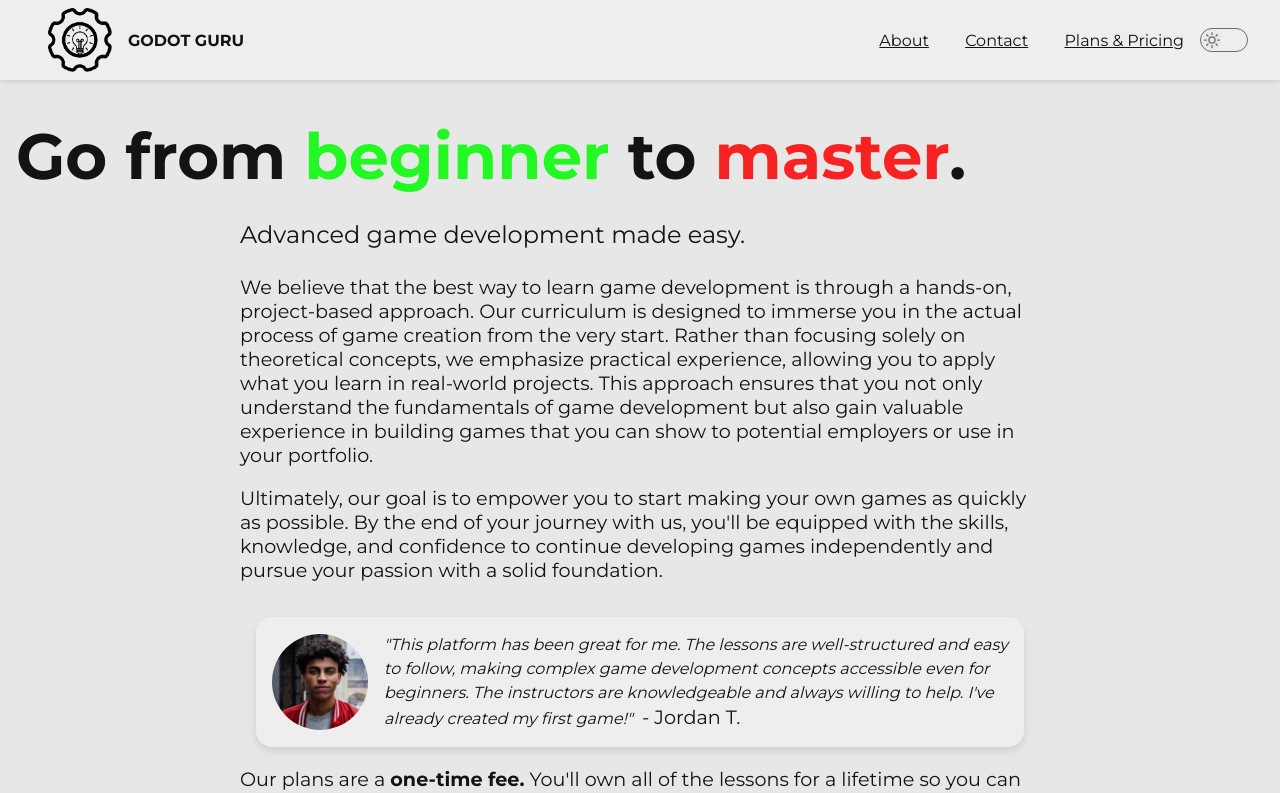
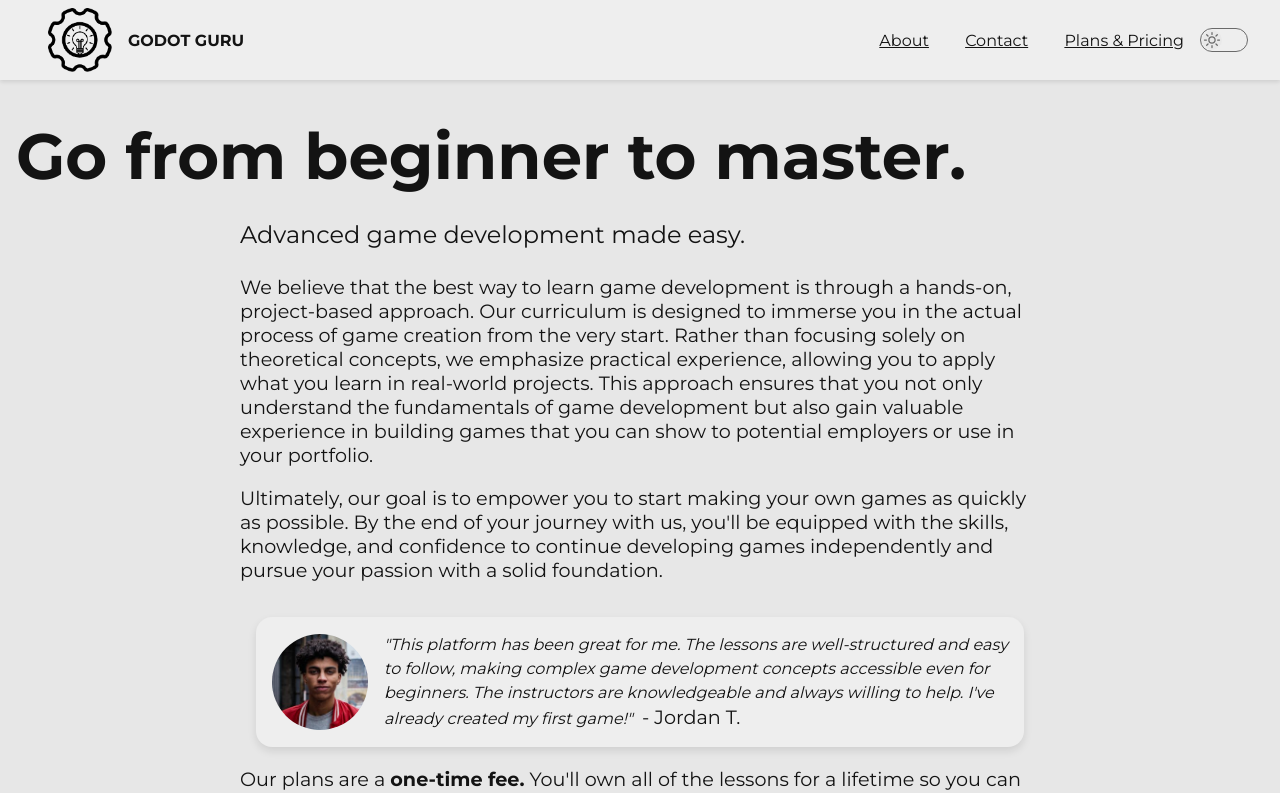
Before and after one commit to joayo13/godot-guru, a SvelteKit app: page / in a window 1280 px wide. Shown: the top 793 px of the page. Built offline with nearby package versions, Linux system fonts and the light colour scheme.

Commit message:
reverted back to no color h3

```diff
--- a/src/routes/+page.svelte
+++ b/src/routes/+page.svelte
@@ -17,7 +17,7 @@
 
 <main class="main">
 	<section class="intro">
-		<h2>Go from <strong class="beginner">beginner</strong> to <strong class="master">master</strong>.</h2>
+		<h2>Go from beginner to master.</h2>
 		<svg
 			class="logo-svg"
 			width="197"
@@ -146,12 +146,6 @@
 		margin-left: auto;
 		margin-right: auto;
 	}
-	.beginner {
-		color: rgb(34, 248, 34);
-	}
-	.master {
-		color: rgb(248, 34, 34);
-	}
 	@keyframes rotate {
 		from {
 			transform: rotate(0deg);
```
